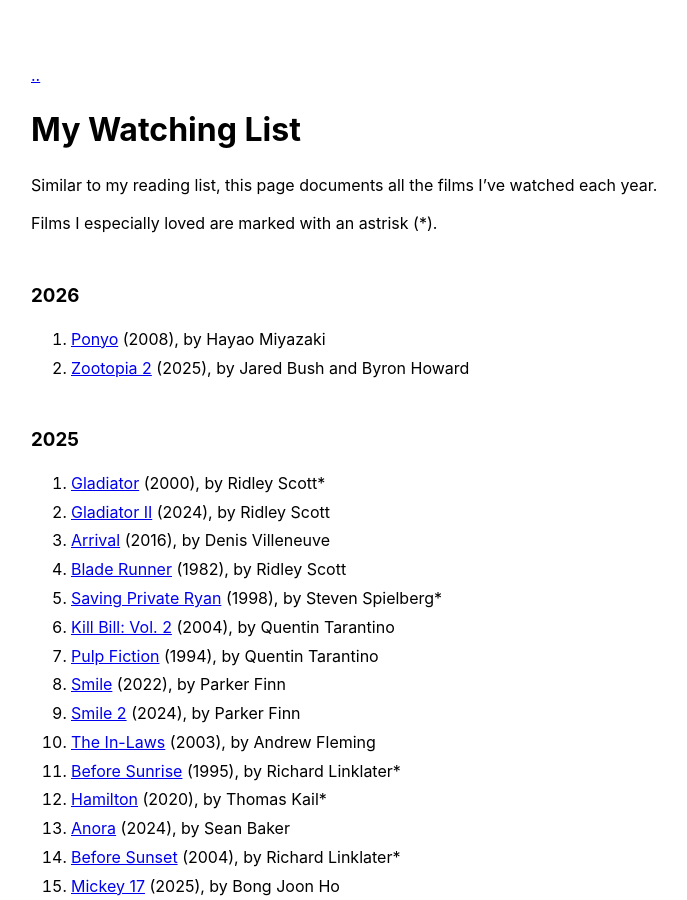
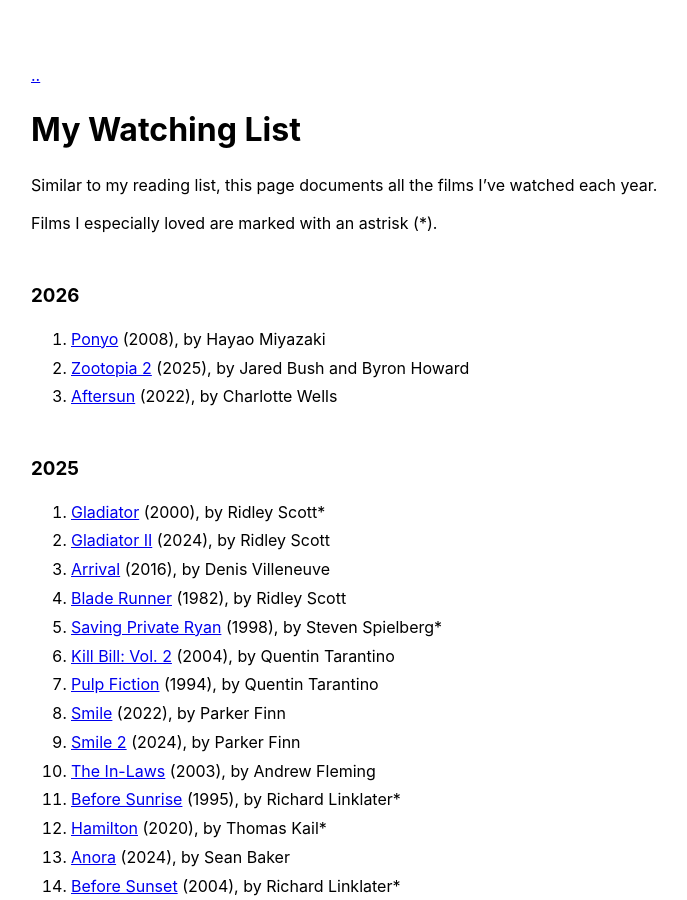
Before and after one commit to llucasly/llucasly.github.io, a Jekyll site: the page built from watching list.md, in a window 1280 px wide and 900 px high. Shown: the whole window, without its empty margins (289-976 px from the left). Built offline with Jekyll 4.4.1, drawn with Linux system fonts in a browser that asks for light colours.

Commit message:
Update watching list.md

```diff
--- a/watching list.md
+++ b/watching list.md
@@ -10,6 +10,7 @@ Films I especially loved are marked with an astrisk (*).
 ### 2026
 1. [Ponyo](https://letterboxd.com/film/ponyo/) (2008), by Hayao Miyazaki
 2. [Zootopia 2](https://letterboxd.com/film/zootopia-2/) (2025), by Jared Bush and Byron Howard
+3. [Aftersun](https://letterboxd.com/film/aftersun/) (2022), by Charlotte Wells
 
 ### 2025
 1. [Gladiator](https://letterboxd.com/film/gladiator-2000/) (2000), by Ridley Scott*
```
